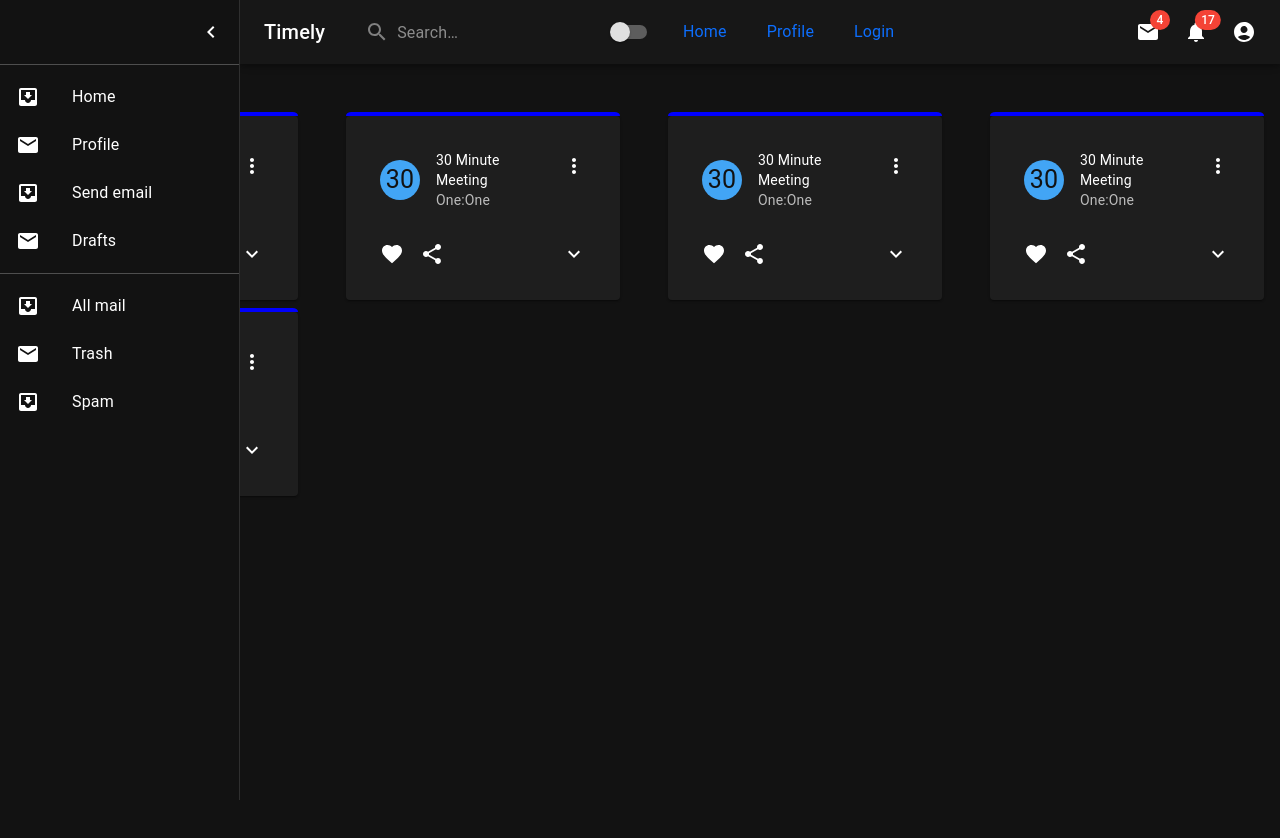
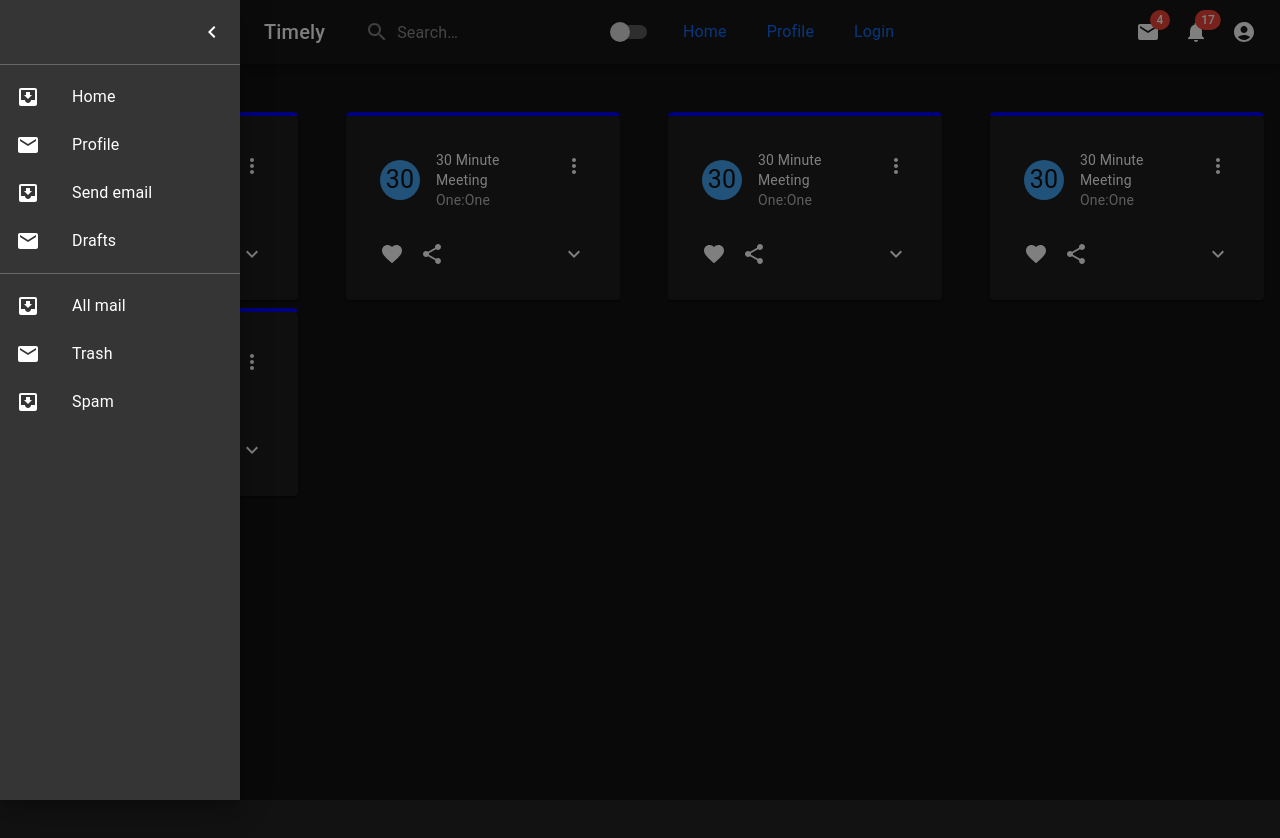
Before and after one commit to ShakhAlam/timelyts, a React (Create React App) app: page / in a window 1280 px wide. Both pictures are taken after a click on the button 36 px from the left and 32 px from the top of the page. Shown: the top 838 px of the page. Before the commit the page ends 800 px from the top, so only its background shows below. Built offline with nearby package versions, Linux system fonts and the light colour scheme.

Commit message:
Add Drawer Menu

```diff
--- a/src/App.tsx
+++ b/src/App.tsx
@@ -8,6 +8,7 @@ import {
 import PrimarySearchAppBar from './components/PrimarySearchAppBar';
 import { createTheme, ThemeProvider } from '@mui/material/styles';
 import { Box, CssBaseline } from '@mui/material';
+import { height, width } from '@mui/system';
 
 
 const darkMode = createTheme({
@@ -70,7 +71,7 @@ var theme = darkMode;
 
 function App() {
   const [darkModeChecked, setDarkModeChecked] = React.useState(false);
-
+  const [drawerOpen,setDrawerOpen] = React.useState(false);
 
   const handleDarkModeChange = (event: React.ChangeEvent<HTMLInputElement>) => {
     setDarkModeChecked(event.target.checked)
@@ -85,12 +86,16 @@ function App() {
 
 
   return (
-    <Box>
+    <Box id='mainbox'
+      sx={{width:'100%', height:'1080px'}}>
 
       <ThemeProvider theme={theme}>
         <CssBaseline />
-        <PrimarySearchAppBar  handleDarkModeChange={handleDarkModeChange}
-                              darkModeChecked={darkModeChecked} />
+        <PrimarySearchAppBar  drawerOpen={drawerOpen} handleDarkModeChange={handleDarkModeChange}
+                              darkModeChecked={darkModeChecked}
+
+
+                              />
         <Outlet />
       </ThemeProvider>
 
--- a/src/components/PersistentDrawer.tsx
+++ b/src/components/PersistentDrawer.tsx
@@ -1,4 +1,5 @@
 import {
+    Box,
     Divider, Drawer, IconButton, List, ListItem,
     ListItemIcon, ListItemText, styled, useTheme
 } from "@mui/material";
@@ -14,7 +15,7 @@ const LinkWrapper = styled(Link)(({ theme }) => (
     {
         textDecoration: 'none',
         position: 'relative',
-      color: theme.palette.mode === 'dark' ? 'green' : 'black' ,
+        color: theme.palette.mode === 'dark' ? 'green' : 'black',
         borderRadius: theme.shape.borderRadius,
         // backgroundColor: alpha(theme.palette.common.white, 0.00),
         // '&:hover': {
@@ -43,14 +44,16 @@ const DrawerHeader = styled('div')(({ theme }) => ({
 
 const drawerWidth = 240;
 
+type kmEvent = (e: any) => any
 
 interface IProps {
     open?: boolean,
-    handleDrawerClose(): any
+    handleDrawerClose(a: boolean): kmEvent
 }
 
 const PersistentDrawer: React.FC<IProps> = (props) => {
     const theme = useTheme();
+
 
     return (
         <Drawer
@@ -62,19 +65,26 @@ const PersistentDrawer: React.FC<IProps> = (props) => {
                     boxSizing: 'border-box',
                 },
             }}
-            variant="persistent"
+
             anchor="left"
             open={props.open}
+            onClose={props.handleDrawerClose(false)}
         >
             <DrawerHeader>
-                <IconButton onClick={props.handleDrawerClose}>
+                <IconButton onClick={props.handleDrawerClose(false)}>
                     {theme.direction === 'ltr' ? <ChevronLeftIcon /> : <ChevronRightIcon />}
                 </IconButton>
             </DrawerHeader>
             <Divider />
+            <Box
+                sx={{ width: 250 }}
+                role="presentation"
+                onClick={props.handleDrawerClose(false)}
+                onKeyDown={props.handleDrawerClose(false)}
+            >
                 <List>
                     {['Home', 'Profile', 'Send email', 'Drafts'].map((text, index) => (
-                    <ListItem button key={text}  component={LinkWrapper} to={ index === 0 ? "/" : '/' + text.toLowerCase()} >
+                        <ListItem button key={text} component={LinkWrapper} to={index === 0 ? "/" : '/' + text.toLowerCase()} >
                             <ListItemIcon>
                                 {index % 2 === 0 ? <InboxIcon /> : <MailIcon />}
                             </ListItemIcon>
@@ -94,6 +104,7 @@ const PersistentDrawer: React.FC<IProps> = (props) => {
                         </ListItem>
                     ))}
                 </List>
+            </Box>
         </Drawer>
 
     );
--- a/src/components/PrimarySearchAppBar.tsx
+++ b/src/components/PrimarySearchAppBar.tsx
@@ -85,10 +85,12 @@ const StyledInputBase = styled(InputBase)(({ theme }) => ({
   },
 }));
 
+type kmEvent = (event: React.KeyboardEvent | React.MouseEvent) => void;
 
 interface IPrimarySearchAppBarProps {
   handleDarkModeChange(e: React.ChangeEvent<HTMLInputElement>): any
   darkModeChecked: boolean
+  drawerOpen: boolean
 
 }
 
@@ -97,13 +99,34 @@ const PrimarySearchAppBar: React.FC<IPrimarySearchAppBarProps> = (props) => {
 
   const [drawerOpen, setDrawerOpen] = React.useState<boolean>(false);
 
-  const handleDrawerOpen = () => {
+  const toggleDrawer =
+  (open: boolean) =>
+  (event: React.KeyboardEvent | React.MouseEvent) => {
+    console.log(`toggle drawer called open=${open} event.type=${event.type} event.target=${event.target} drawerOpen=${drawerOpen}`)
+    if (
+      event.type === 'keydown' &&
+      ((event as React.KeyboardEvent).key === 'Tab' ||
+        (event as React.KeyboardEvent).key === 'Shift')
+    ) {
+
+
+      return;
+    }
+
+    setDrawerOpen(open);
+  };
+
+
+  const handleDrawerOpen = ()  => {
     setDrawerOpen(true);
   };
 
-  const handleDrawerClose = () => {
+  const handleDrawerClose = ()  => {
     setDrawerOpen(false);
   };
+
+  React.useEffect( () => { console.log(`props changed ${props.drawerOpen}`);   }
+  )
 
   const [anchorEl, setAnchorEl] = React.useState<null | HTMLElement>(null);
   const [mobileMoreAnchorEl, setMobileMoreAnchorEl] =
@@ -239,7 +262,7 @@ const PrimarySearchAppBar: React.FC<IPrimarySearchAppBarProps> = (props) => {
             size="large"
             edge="start"
             aria-label="open drawer"
-            onClick={handleDrawerOpen}
+            onClick={toggleDrawer(true)}
             sx={{ mr: 2, ...(drawerOpen && { display: 'none' }) }}
           >
             <MenuIcon />
@@ -329,7 +352,7 @@ const PrimarySearchAppBar: React.FC<IPrimarySearchAppBarProps> = (props) => {
 
       <PersistentDrawer
         open={drawerOpen}
-        handleDrawerClose={handleDrawerClose}
+        handleDrawerClose={toggleDrawer}
       />
     </Box>
   );
```
Lines whose indentation alone changed are shown as unchanged.
